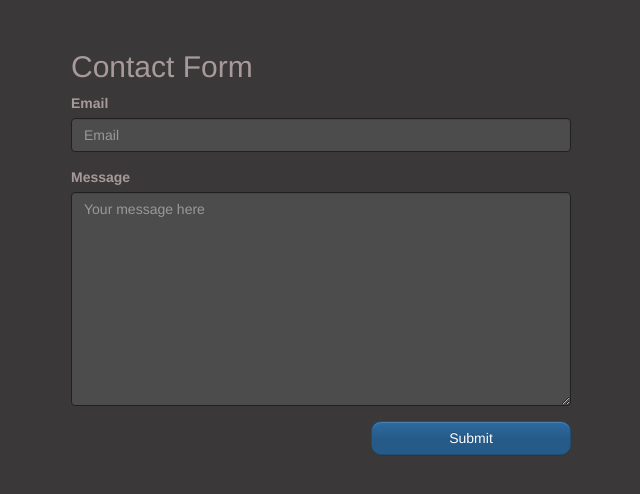
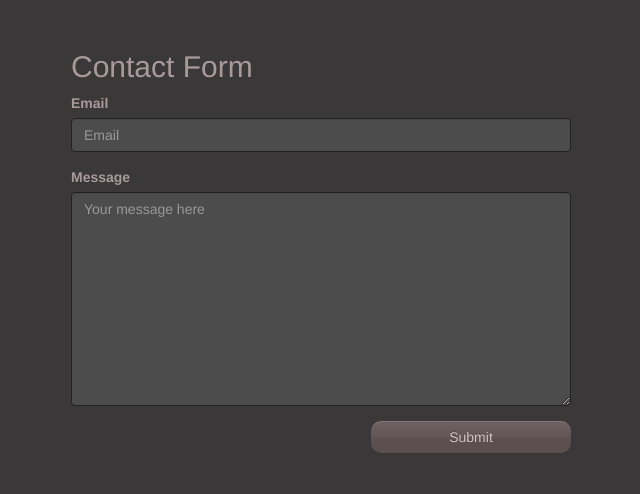
Before and after one commit to annajersey/contactForm, a React (Create React App) app: page / in a window 1280 px wide. In both pictures the pointer is over the button "Submit". Shown: the top 494 px of the page, without its empty margins (319-959 px from the left). Built offline with nearby package versions, Linux system fonts and the light colour scheme.

Commit message:
styling form to dark theme

```diff
--- a/src/App.css
+++ b/src/App.css
@@ -10,6 +10,7 @@ button.btn {
     float: right;
     border-radius: 10px;
     width: 200px;
+
 }
 .text-error {
     color: #ff8c78;
@@ -17,8 +18,26 @@ button.btn {
 input.form-control, textarea.form-control {
     background: #4c4c4c !important;
     border-color: #212121;
-    color:#a89a9a;
+    color: #d0c3c3
 }
 .has-error .form-control {
     border-color: #ff8c78;
 }
+.btn-primary {
+    background-image: linear-gradient(to bottom, #7a6f6f 0%, #615454 100%);
+    border: 0;
+    outline: none;
+    color: #d0c3c3
+
+}
+.btn-primary:active:hover, .btn-primary:active, .btn-primary.active {
+    background-color: #615454;
+    outline: none;
+    color: #d0c3c3
+}
+.btn-primary:hover, .btn-primary:focus {
+    background-color: #5c4f4f;
+    background-position: 0 -15px;
+    outline: none;
+    color: #d0c3c3
+}
```
